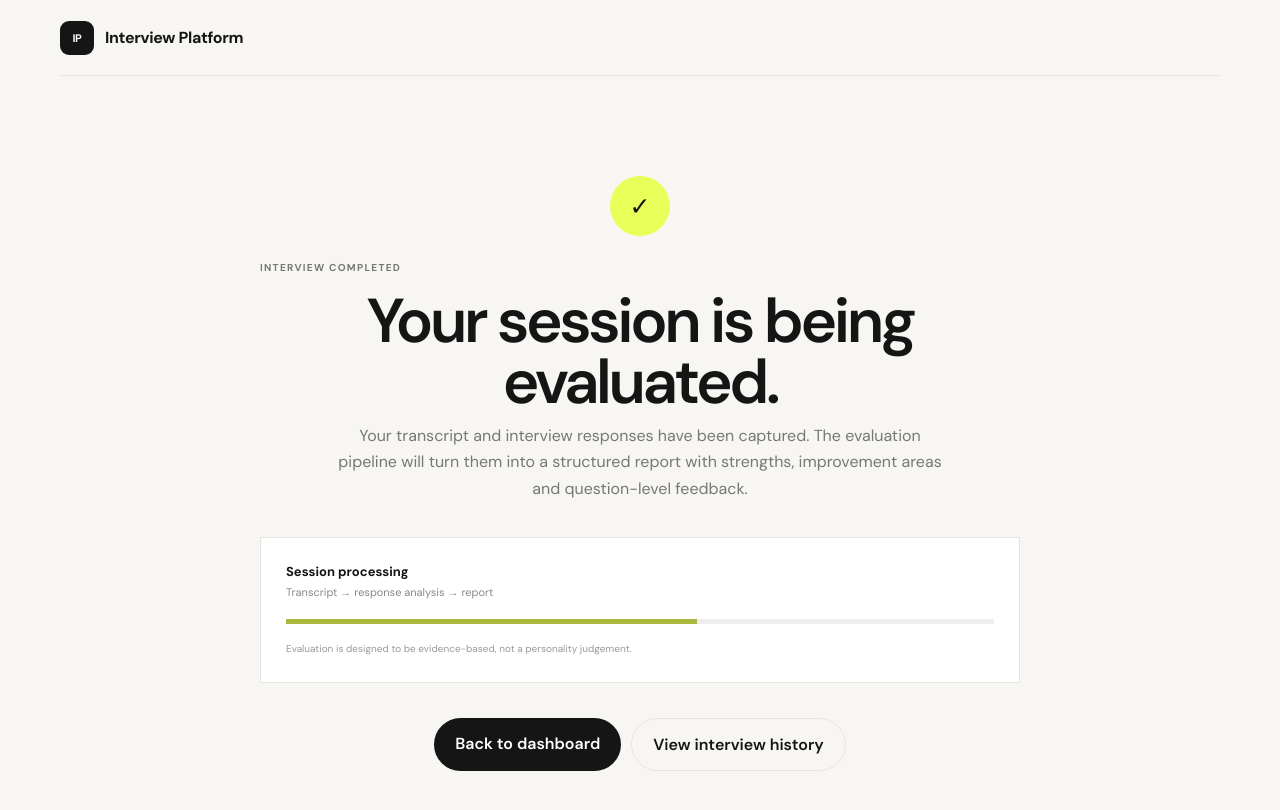
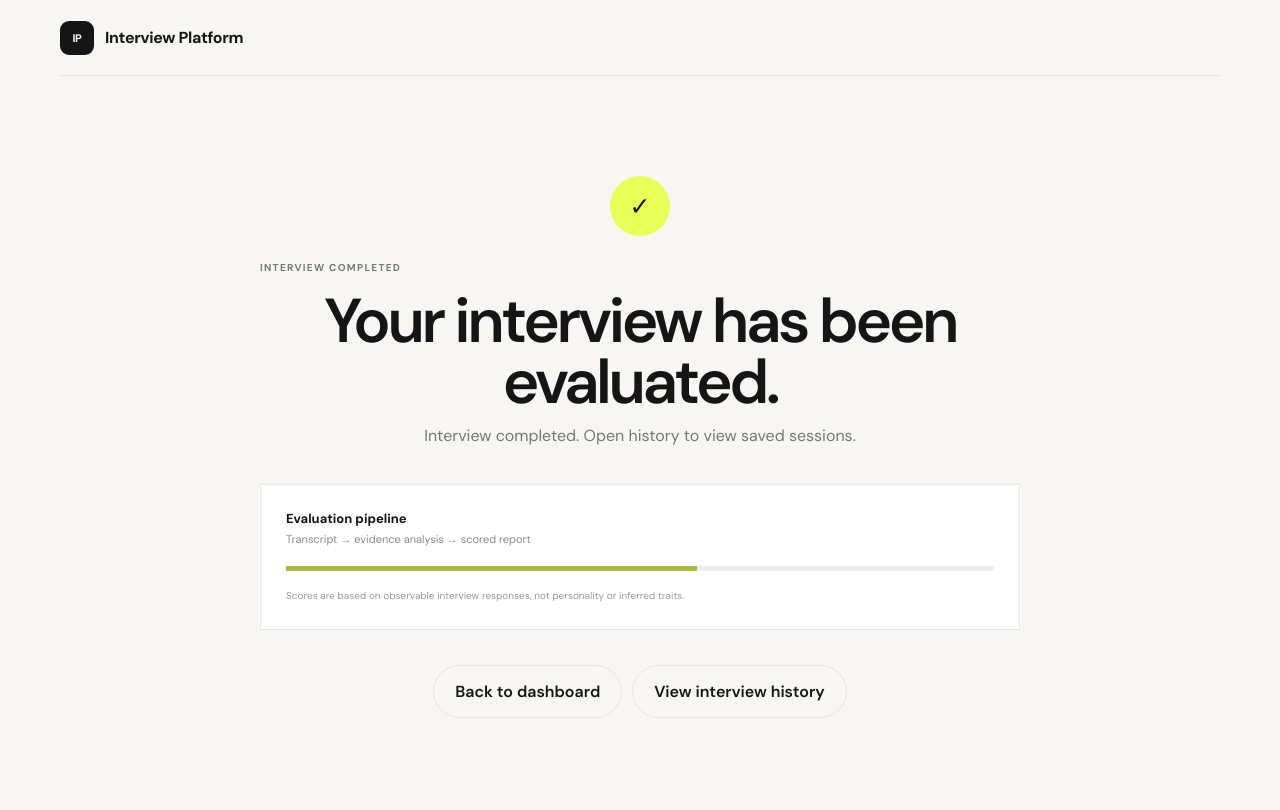
Before and after one commit to HarshKumarPathak/Interview-Platform, a Next.js app in the folder apps/web/: page /interview/complete in a window 1280 px wide. Shown: the top 810 px of the page. Built offline with nearby package versions, Linux system fonts and the light colour scheme; a web font is replaced by a local one.

Commit message:
feat: connect interview completion to evaluation

```diff
--- a/apps/web/app/interview/complete/page.tsx
+++ b/apps/web/app/interview/complete/page.tsx
@@ -1,5 +1,23 @@
+"use client";
+
 import Link from "next/link";
+import { useEffect, useState } from "react";
 
 export default function CompletePage() {
-  return <main className="product-shell"><nav className="product-nav container"><Link href="/dashboard" className="brand"><span className="brand-mark">IP</span><span>Interview Platform</span></Link></nav><section className="complete container"><div className="complete-mark">✓</div><div className="eyebrow">Interview completed</div><h1>Your session is being evaluated.</h1><p>Your transcript and interview responses have been captured. The evaluation pipeline will turn them into a structured report with strengths, improvement areas and question-level feedback.</p><div className="evaluation-card"><div><strong>Session processing</strong><span>Transcript → response analysis → report</span></div><div className="progress-line"><i /></div><small>Evaluation is designed to be evidence-based, not a personality judgement.</small></div><div className="complete-actions"><Link href="/dashboard" className="button button-primary button-large">Back to dashboard</Link><Link href="/history" className="button button-ghost button-large">View interview history</Link></div></section></main>;
+  const [interviewId, setInterviewId] = useState<string | null>(null);
+  const [status, setStatus] = useState("Preparing evaluation…");
+
+  useEffect(() => {
+    const id = sessionStorage.getItem("active-interview-id");
+    setInterviewId(id);
+    if (!id) {
+      setStatus("Interview completed. Open history to view saved sessions.");
+      return;
+    }
+    fetch("/api/evaluations", { method: "POST", headers: { "Content-Type": "application/json" }, body: JSON.stringify({ interviewId: id }) })
+      .then((response) => setStatus(response.ok ? "Evaluation complete — your report is ready." : "Evaluation is still processing. You can check again from history."))
+      .catch(() => setStatus("Evaluation is still processing. You can check again from history."));
+  }, []);
+
+  return <main className="product-shell"><nav className="product-nav container"><Link href="/dashboard" className="brand"><span className="brand-mark">IP</span><span>Interview Platform</span></Link></nav><section className="complete container"><div className="complete-mark">✓</div><div className="eyebrow">Interview completed</div><h1>Your interview has been evaluated.</h1><p>{status}</p><div className="evaluation-card"><div><strong>Evaluation pipeline</strong><span>Transcript → evidence analysis → scored report</span></div><div className="progress-line"><i /></div><small>Scores are based on observable interview responses, not personality or inferred traits.</small></div><div className="complete-actions">{interviewId && <Link href={`/results?interviewId=${encodeURIComponent(interviewId)}`} className="button button-primary button-large">View interview report</Link>}<Link href="/dashboard" className="button button-ghost button-large">Back to dashboard</Link><Link href="/history" className="button button-ghost button-large">View interview history</Link></div></section></main>;
 }
```
